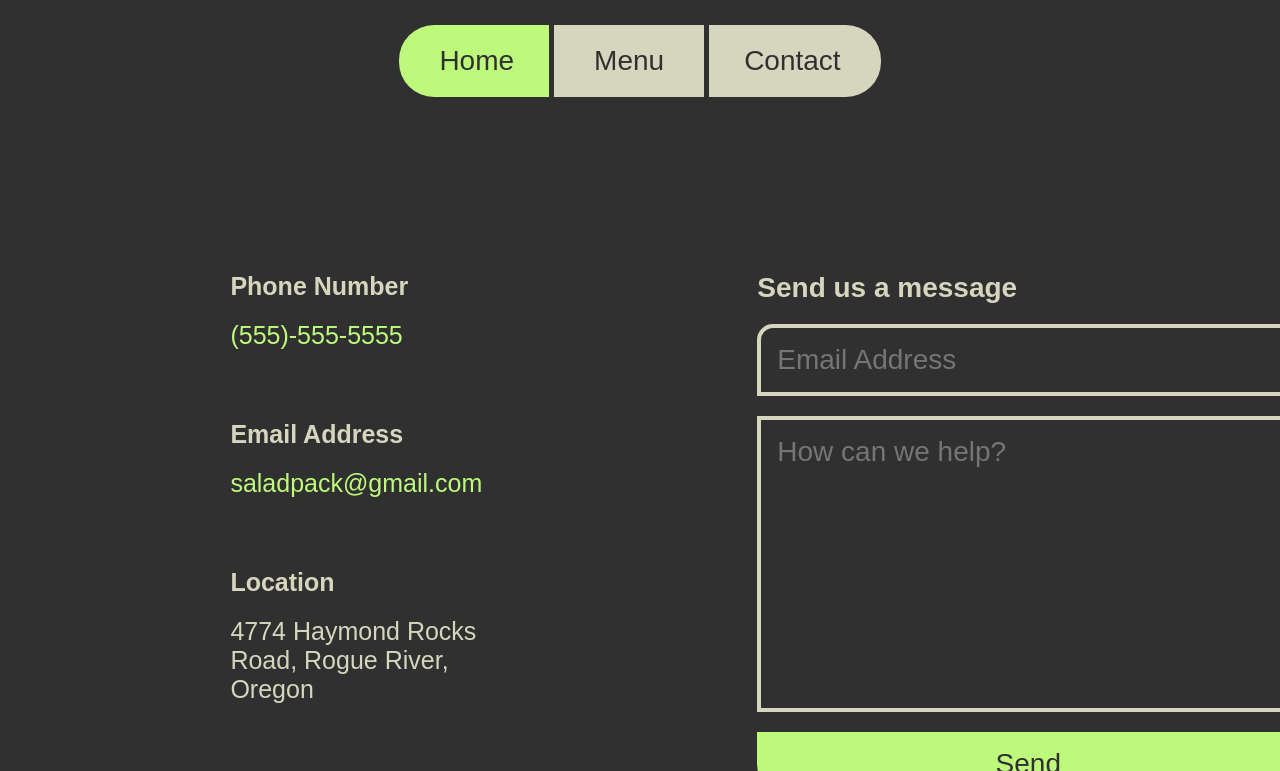
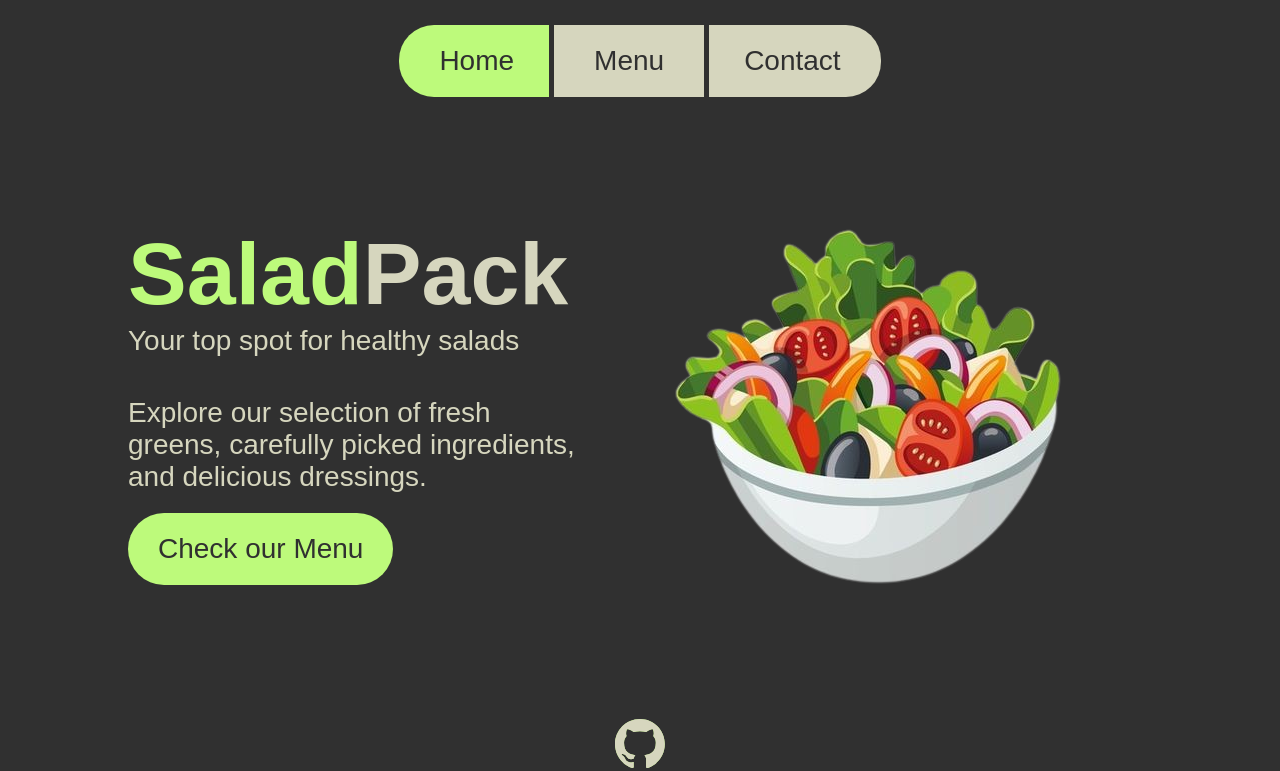
Before and after one commit to vpersaud1245/restaurant-page, a website built with webpack: page src/index.html in a window 1280 px wide. Both pictures are taken after a click on the button "Home". Shown: the top 771 px of the page. Built offline with nearby package versions, Linux system fonts and the light colour scheme.

Commit message:
Add nav btn tab switch on click

```diff
--- a/src/contact.js
+++ b/src/contact.js
@@ -1,3 +1,5 @@
+import { setActiveNavButton } from "./header";
+
 export const renderContactPage = () => {
   // GET MAIN SECTION
   const main = document.querySelector(".main");
@@ -14,6 +16,9 @@ export const renderContactPage = () => {
   contactContainer.appendChild(contactInfoSection);
   contactContainer.appendChild(contactFormSection);
   main.appendChild(contactContainer);
+
+  // SET CONTACT NAV BUTTON TO ACTIVE
+  setActiveNavButton("Contact");
 };
 
 /*
--- a/src/header.js
+++ b/src/header.js
@@ -1,3 +1,6 @@
+import { renderContactPage } from "./contact";
+import { renderHomePage } from "./home";
+
 const renderHeader = () => {
   // CREATE HEADER ELEMENTS
   const header = document.createElement("header");
@@ -8,11 +11,7 @@ const renderHeader = () => {
 
   // ADD ELEMENT CLASSES
   header.classList.add("header");
-  homeButton.classList.add(
-    "nav__button",
-    "nav__button--home-button",
-    "current"
-  );
+  homeButton.classList.add("nav__button", "nav__button--home-button");
   menuButton.classList.add("nav__button", "nav__button--menu-button");
   contactButton.classList.add("nav__button", "nav__button--contact-button");
 
@@ -27,46 +26,75 @@ const renderHeader = () => {
   nav.appendChild(contactButton);
   header.appendChild(nav);
   document.body.appendChild(header);
+
+  // APPEND NAV BUTTON EVENT LISTENER
+  const navButtons = document.querySelectorAll(".nav__button");
+  navButtons.forEach((navButton) => {
+    navButton.addEventListener("click", (e) => {
+      handleNavButtonClick(e, navButtons);
+    });
+  });
 };
 
-// ADD NAV BUTTON EVENT LISTNERS
-
-const navButtons = document.querySelectorAll(".nav__button");
-
-navButtons.forEach((navButton) => {
-  navButton.addEventListener("click", switchPageTab);
-});
-
-// NAV BUTTON CLICK EVENT HELPER FUNCTIONS
+/*
+  ----- NAV BUTTON CLICK HANDLER -----
+*/
+const handleNavButtonClick = (e, navButtons) => {
+  let selectedTab = e.target.textContent;
+  clearMainSection();
+  resetNavButtonColors(navButtons);
+  renderSelectedTab(selectedTab);
+  // Render tab after resetting btn colors as active btn color is applied on page render function
+};
 
 /*
-switchPageTab(e) {
-  let tabToRender = e.target.textContent;
-  clear main tab
-
-}
-
-renderSelectedTab(tabToRender) {
-  if contact page {
-    render contact page
-    return
-  }
-
-  if home page {
-    render home page
-    return
-  }
-
-  if menu page {
-    render menu page
-    return
-  }
-}
+  ----- NAV BUTTON CLICK HANDLER HELPER FUNCTIONS -----
 */
 
-function clearMainSection() {
+const clearMainSection = () => {
   const main = document.querySelector(".main");
   main.innerHTML = "";
-}
+};
 
-export { renderHeader, clearMainSection };
+const resetNavButtonColors = (navButtons) => {
+  navButtons.forEach((navButton) => {
+    if (navButton.classList.contains("active")) {
+      navButton.classList.remove("active");
+    }
+  });
+};
+
+const renderSelectedTab = (tabToRender) => {
+  if (tabToRender === "Contact") {
+    renderContactPage();
+    return;
+  }
+  if (tabToRender === "Home") {
+    renderHomePage();
+    return;
+  }
+  // if menu page {render menu page;return;}
+};
+
+/*
+  ----- SET ACTIVE NAV BUTTON COLOR FUNCTIONS -----
+*/
+
+const setActiveNavButton = (navButtonName) => {
+  let navButton = findNavButtonFromName(navButtonName);
+  navButton.classList.add("active");
+};
+
+const findNavButtonFromName = (navButtonName) => {
+  if (navButtonName === "Home") {
+    return document.querySelector(".nav__button--home-button");
+  }
+  if (navButtonName === "Menu") {
+    return document.querySelector(".nav__button--menu-button");
+  }
+  if (navButtonName === "Contact") {
+    return document.querySelector(".nav__button--contact-button");
+  }
+};
+
+export { renderHeader, setActiveNavButton };
--- a/src/home.js
+++ b/src/home.js
@@ -1,4 +1,5 @@
 import saladImg from "./assets/salad-hero-img.png";
+import { setActiveNavButton } from "./header";
 
 const renderHomePage = () => {
   // GET MAIN SECTION
@@ -49,6 +50,9 @@ const renderHomePage = () => {
   homeInfoContainer.appendChild(homeInfoContainerContent);
   homeInfoContainer.appendChild(viewMenuButton);
   main.appendChild(homeContainer);
+
+  // SET HOME NAV BUTTON TO ACTIVE
+  setActiveNavButton("Home");
 };
 
 export { renderHomePage };
--- a/src/index.js
+++ b/src/index.js
@@ -7,12 +7,13 @@ import { renderContactPage } from "./contact";
 
 renderHeader();
 createMainElement();
-renderContactPage();
-// renderHomePage();
+// renderContactPage();
+renderHomePage();
 renderFooter();
 
 /** TO DO
  * Add github icon hover animation
  * Add function to header.js to remove .current class from nav buttons
  * Rename HTML title in webpack config to "Restaurant Page"
+ * Add menu to renderTab function on navButton event listener
  */
--- a/src/style.css
+++ b/src/style.css
@@ -83,7 +83,7 @@ video {
   cursor: pointer;
 }
 
-.current {
+.active {
   background-color: var(--primary-color);
 }
 
```
